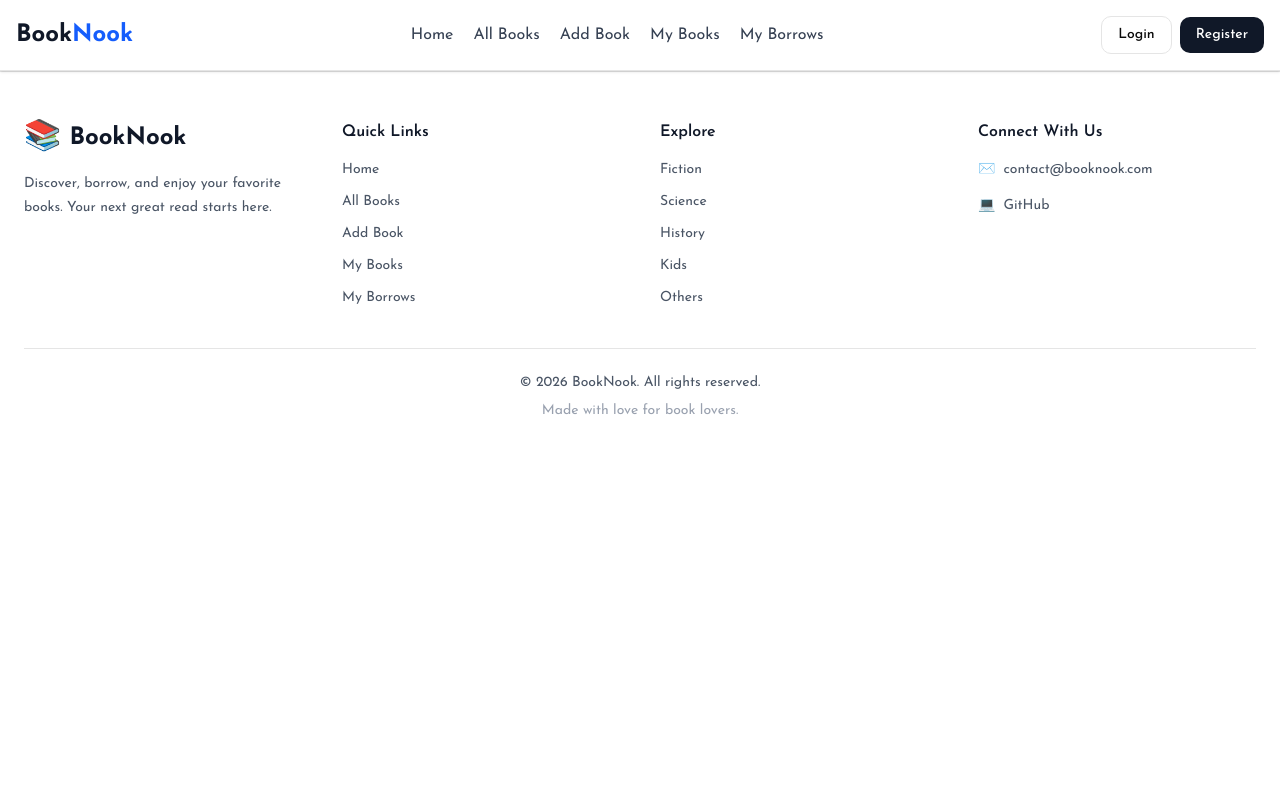
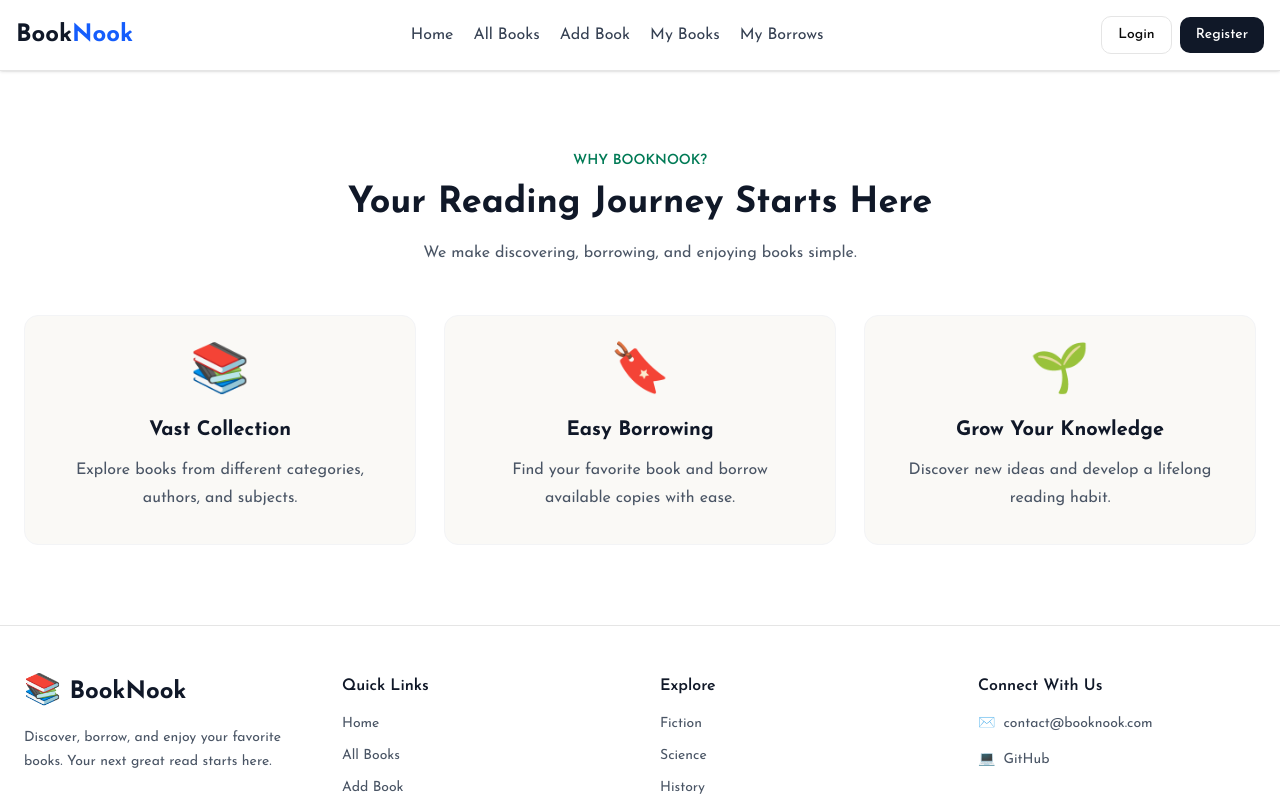
Before and after one commit to dhsamrat/b14-booknook-client, a Next.js app: page / in a window 1280 px wide. Shown: the top 800 px of the page. Built offline with nearby package versions, Linux system fonts and the light colour scheme.

Commit message:
WhyChooseBookNook section Added

```diff
--- a/src/app/page.tsx
+++ b/src/app/page.tsx
@@ -1,7 +1,18 @@
+import WhyChooseBookNook from "@/components/WhyChooseBookNook";
+
 export default function Home() {
   return (
     <div>
+      <main>
+      {/* Hero Section */}
 
+      {/* Featured Books */}
+
+      <WhyChooseBookNook />
+
+      {/* Other Sections */}
+
+    </main>
     </div>
   );
 }
--- /dev/null
+++ b/src/components/WhyChooseBookNook.tsx
@@ -0,0 +1,61 @@
+export default function WhyChooseBookNook() {
+  return (
+    <section className="bg-white px-4 py-12 sm:px-6 sm:py-16 md:py-20">
+      <div className="mx-auto max-w-7xl">
+        <div className="mx-auto mb-10 max-w-2xl text-center sm:mb-12">
+          <p className="text-sm font-semibold text-emerald-700">
+            WHY BOOKNOOK?
+          </p>
+
+          <h2 className="mt-3 text-2xl font-bold text-gray-900 sm:text-3xl md:text-4xl">
+            Your Reading Journey Starts Here
+          </h2>
+
+          <p className="mt-4 text-sm leading-7 text-gray-600 sm:text-base">
+            We make discovering, borrowing, and enjoying books simple.
+          </p>
+        </div>
+
+        <div className="grid gap-5 sm:gap-6 md:grid-cols-3 md:gap-7">
+          {[
+            {
+              icon: "📚",
+              title: "Vast Collection",
+              description:
+                "Explore books from different categories, authors, and subjects.",
+            },
+            {
+              icon: "🔖",
+              title: "Easy Borrowing",
+              description:
+                "Find your favorite book and borrow available copies with ease.",
+            },
+            {
+              icon: "🌱",
+              title: "Grow Your Knowledge",
+              description:
+                "Discover new ideas and develop a lifelong reading habit.",
+            },
+          ].map((item) => (
+            <div
+              key={item.title}
+              className="rounded-xl border border-gray-100 bg-[#faf9f6] p-6 text-center transition duration-300 hover:-translate-y-1 hover:shadow-lg sm:p-8"
+            >
+              <div className="text-4xl sm:text-5xl">
+                {item.icon}
+              </div>
+
+              <h3 className="mt-5 text-lg font-bold text-gray-900 sm:text-xl">
+                {item.title}
+              </h3>
+
+              <p className="mt-3 text-sm leading-7 text-gray-600 sm:text-base">
+                {item.description}
+              </p>
+            </div>
+          ))}
+        </div>
+      </div>
+    </section>
+  );
+}
```
